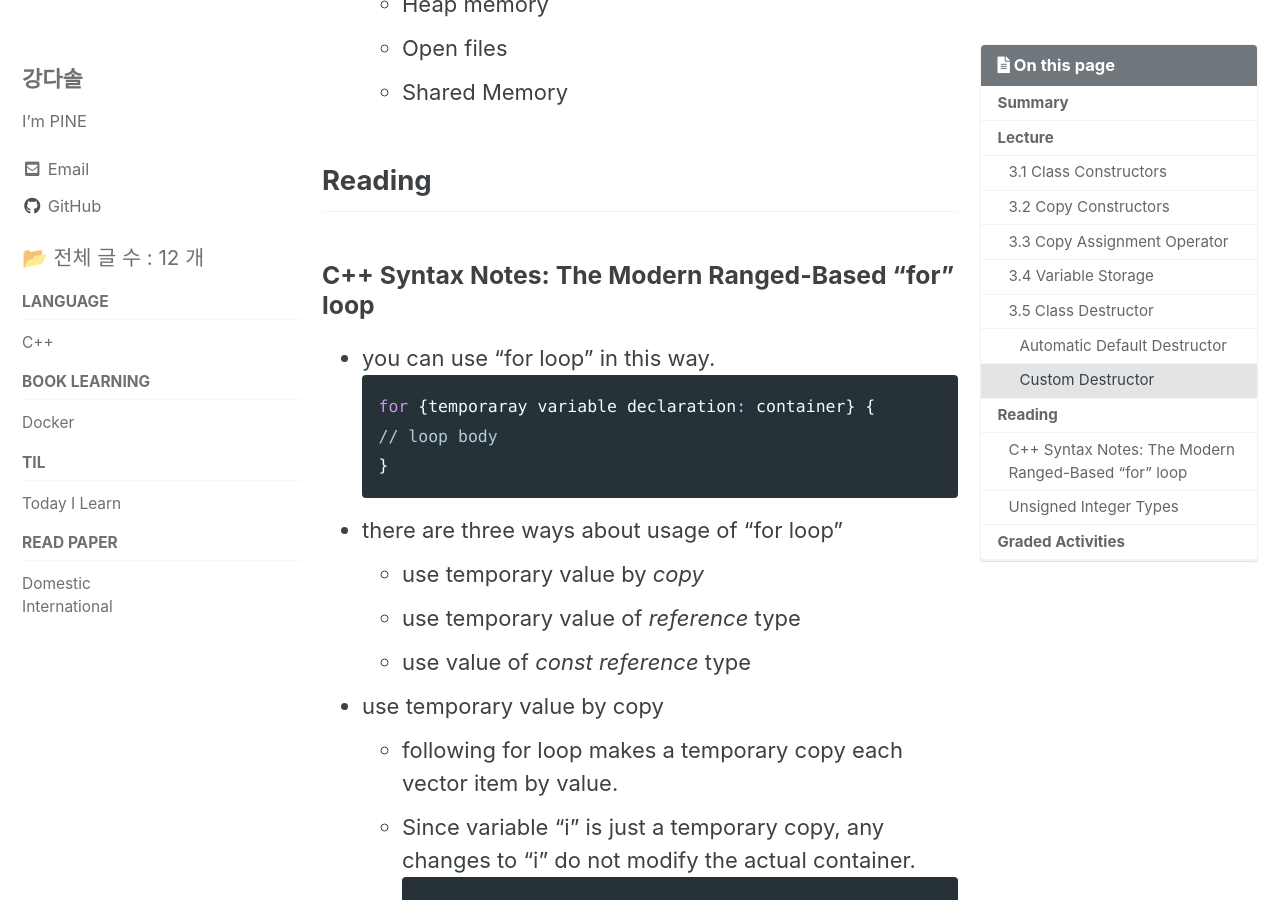
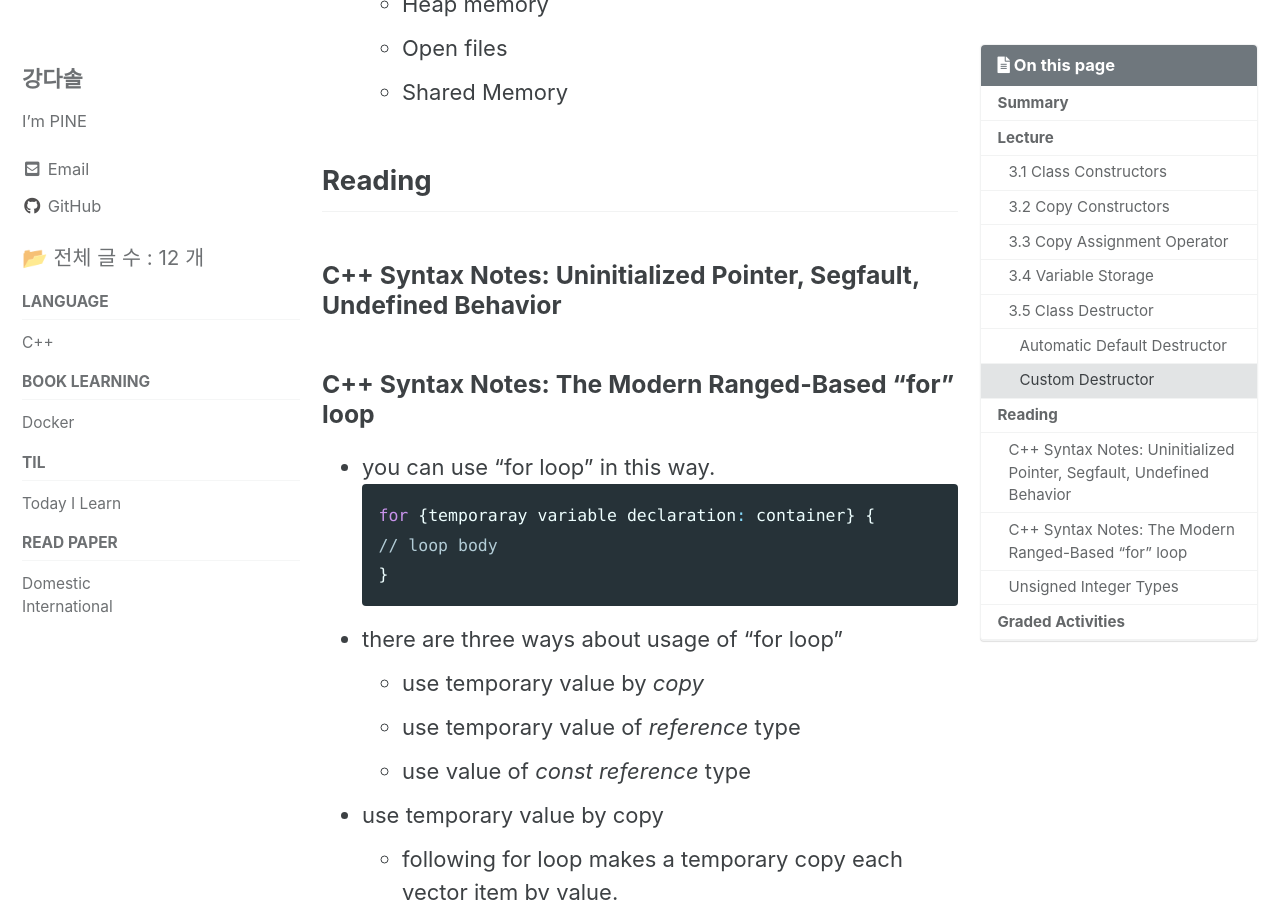
Before and after one commit to pine939/pine939.github.io, a Jekyll site: the page built from _posts/2021-07-27-coursera_cpp_3.md, in a window 1280 px wide and 900 px high, scrolled down 6816 px. Built offline with Jekyll 4.4.1, drawn with Linux system fonts in a browser that asks for light colours; cached includes are drawn as plain includes.

Commit message:
edit post

```diff
--- a/_posts/2021-07-27-coursera_cpp_3.md
+++ b/_posts/2021-07-27-coursera_cpp_3.md
@@ -188,6 +188,9 @@ Custom_Destructor::~Custom_Destructor();
 
 ## Reading
 
+### C++ Syntax Notes: Uninitialized Pointer, Segfault, Undefined Behavior
+
+
 ### C++ Syntax Notes: The Modern Ranged-Based "for" loop
 
 * you can use "for loop" in this way.
```
